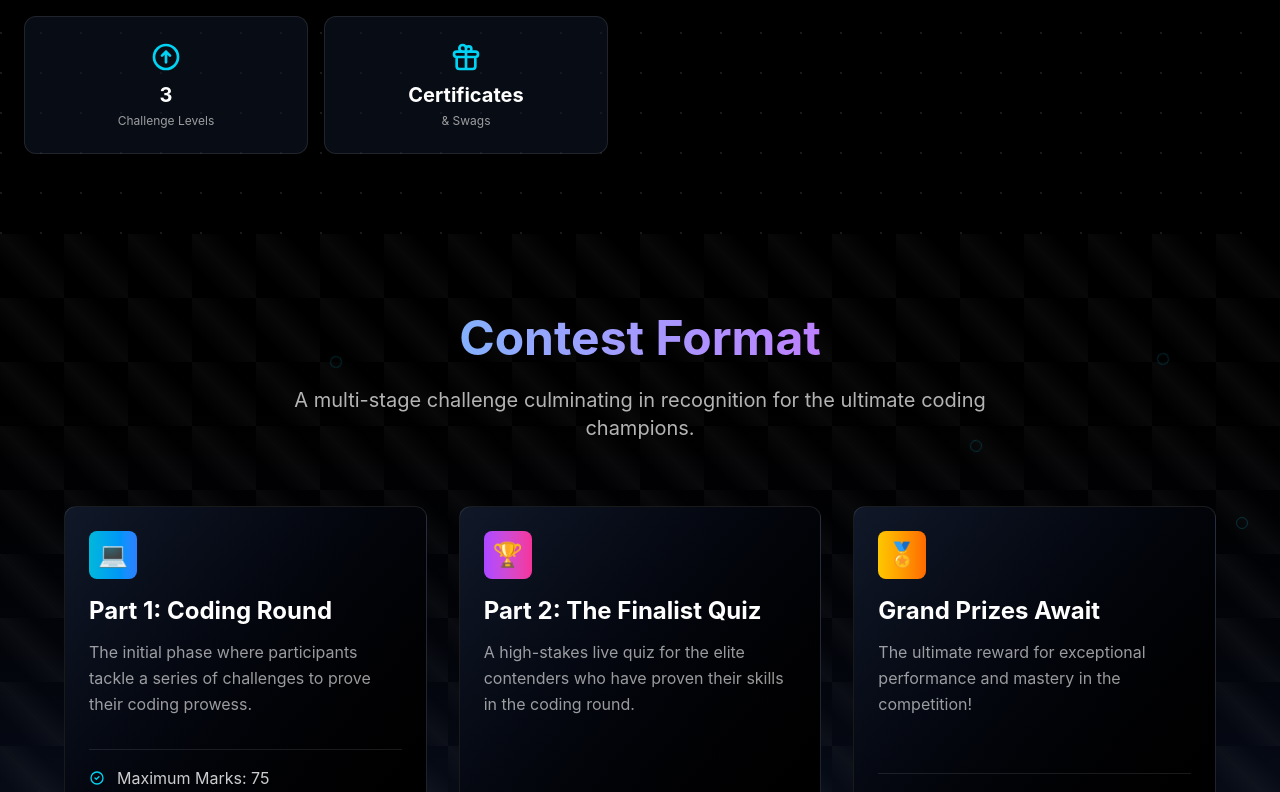
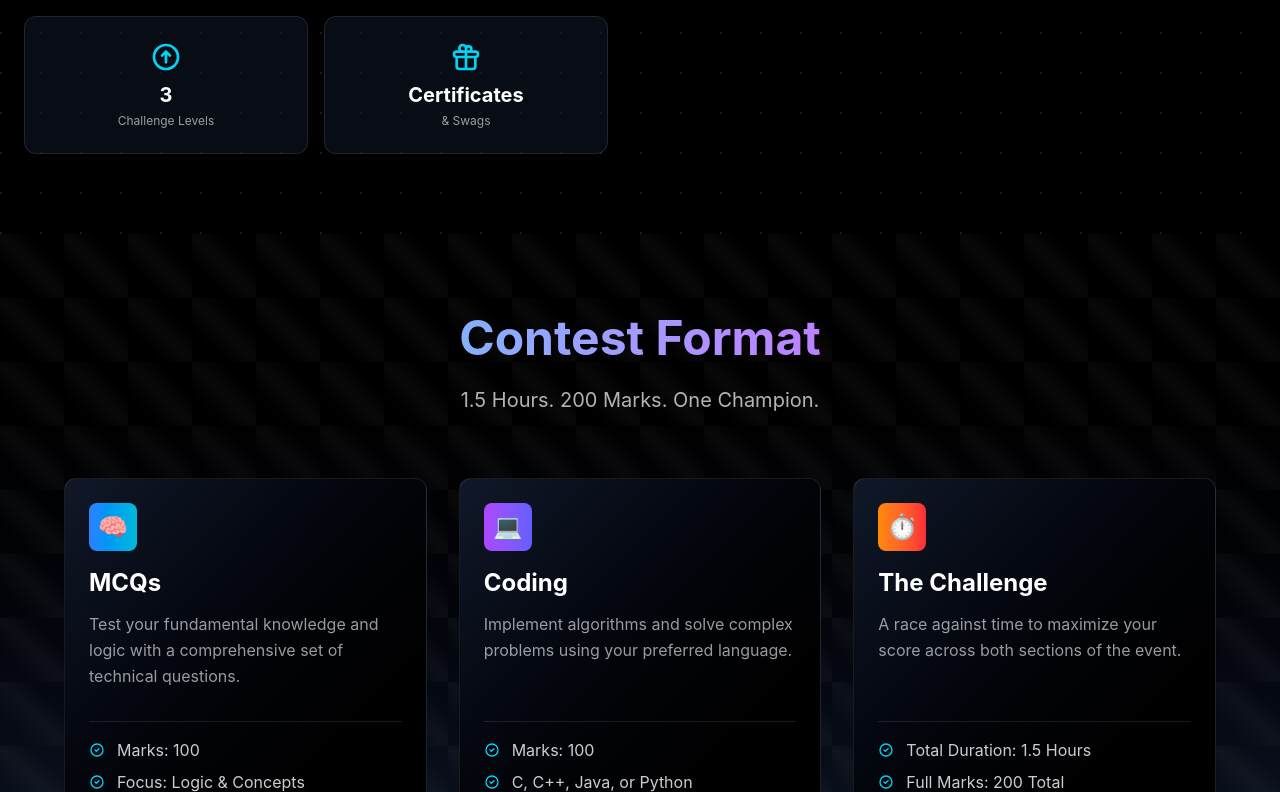
Before and after one commit to adreerajdas/Techphoria, a Next.js app: page / in a window 1280 px wide. Shown: the part 2008-2800 px from the top of the page. Built offline with nearby package versions, Linux system fonts and the light colour scheme.

Commit message:
FINAL DONE

```diff
--- a/src/components/About.tsx
+++ b/src/components/About.tsx
@@ -164,7 +164,7 @@ const About = () => {
 
   // Stats data now includes icons
   const stats = [
-    { number: '1', label: 'Hours of Coding', Icon: ClockIcon },
+    { number: '1.5', label: 'Hours of Coding', Icon: ClockIcon },
     { number: 'Individual', label: 'Participation', Icon: UsersIcon },
     { number: '3', label: 'Challenge Levels', Icon: TrophyIcon },
     { number: 'Certificates', label: '& Swags', Icon: GiftIcon },
--- a/src/components/Footer.tsx
+++ b/src/components/Footer.tsx
@@ -7,7 +7,7 @@ export const Footer = () => (
     </div>
     <div className="container mx-auto px-6 relative z-10">
       <div className="text-center">
-          <div className="flex justify-center items-center space-x-2 mb-6">
+        <div className="flex justify-center items-center space-x-2 mb-6">
           <div className="w-3 h-3 bg-cyan-400 rounded-full animate-pulse"></div>
           <h3 className="text-2xl font-bold text-white">TechPhoria <span className="text-cyan-400">Session 2025-26</span></h3>
         </div>
@@ -19,10 +19,9 @@ export const Footer = () => (
         {/* Contact Information Section */}
         <div className="flex flex-col sm:flex-row justify-center items-center space-y-4 sm:space-y-0 sm:space-x-6 mb-8">
           <a
-            href="mailto:techphorias3@gmail.com"
+            href="mailto:techphorias2@gmail.com"
             className="text-white/60 hover:text-cyan-400 transition-colors duration-300 flex items-center space-x-2"
           >
-            {/* You can add an email icon here if you want */}
             <span>Email us: techphorias2@gmail.com</span>
           </a>
           <span className="hidden sm:block text-white/30">|</span>
@@ -30,13 +29,18 @@ export const Footer = () => (
             href="tel:+919802066376"
             className="text-white/60 hover:text-cyan-400 transition-colors duration-300 flex items-center space-x-2"
           >
-            {/* You can add a phone icon here if you want */}
             <span>Contact: +91 9802066376</span>
           </a>
         </div>
 
+        <div className="space-y-2">
           <div className="text-white/40 text-sm">
-          © 2025 TechPhoria. All rights reserved.
+            © 2025 TechPhoria. All rights reserved.
+          </div>
+          {/* Credit Section */}
+          <div className="text-white/30 text-[2 0px] tracking-widest font-medium">
+            Website Made By <span className="text-white/50">ADREERAJ DAS</span>
+          </div>
         </div>
       </div>
     </div>
--- a/src/components/Format.tsx
+++ b/src/components/Format.tsx
@@ -1,44 +1,43 @@
 import React from 'react';
-import { TiltCard } from './TiltCard'; // Assuming TiltCard is in the same directory
+import { TiltCard } from './TiltCard';
 
 export const Format = () => {
   const contestStages = [
     {
-      icon: '💻',
-      title: 'Part 1: Coding Round',
-      description: 'The initial phase where participants tackle a series of challenges to prove their coding prowess.',
+      icon: '🧠',
+      title: 'MCQs',
+      description: 'Test your fundamental knowledge and logic with a comprehensive set of technical questions.',
       details: [
-        'Maximum Marks: 75',
-        'Scoring is based on passed test cases.',
-        'Highest score per challenge is considered.',
+        'Marks: 100',
+        'Focus: Logic & Concepts',
+        'Duration: Part of the 1.5h slot',
       ],
-      color: 'from-cyan-500 to-blue-500',
+      color: 'from-blue-500 to-cyan-500',
     },
     {
-      icon: '🏆',
-      title: 'Part 2: The Finalist Quiz',
-      description: 'A high-stakes live quiz for the elite contenders who have proven their skills in the coding round.',
+      icon: '💻',
+      title: 'Coding',
+      description: 'Implement algorithms and solve complex problems using your preferred language.',
       details: [
-        'Eligibility: Top 20 Participants',
-        'Maximum Marks: 25',
-        'Format: LIVE On-Camera Quiz.',
+        'Marks: 100',
+        'C, C++, Java, or Python',
+        'Real-time test case validation',
       ],
-      color: 'from-purple-500 to-pink-500',
+      color: 'from-purple-500 to-indigo-500',
     },
     {
-      icon: '🏅',
-      title: 'Grand Prizes Await',
-      description: 'The ultimate reward for exceptional performance and mastery in the competition!',
+      icon: '⏱️',
+      title: 'The Challenge',
+      description: 'A race against time to maximize your score across both sections of the event.',
       details: [
-        'Top 3 Finalists will receive prizes.',
-        'Recognizing outstanding coding and quiz skills.',
-        'Be among the best to win!',
+        'Total Duration: 1.5 Hours',
+        'Full Marks: 200 Total',
+        'Ranked by speed & accuracy',
       ],
-      color: 'from-yellow-400 to-orange-500',
+      color: 'from-orange-400 to-red-500',
     },
   ];
 
-  // --- NEW: Define animation keyframes as a string ---
   const keyframes = `
     @keyframes text-gradient {
       0% { background-position: 0% 50%; }
@@ -49,40 +48,23 @@ export const Format = () => {
 
   return (
     <section id="formats" className="py-20 bg-gradient-to-b from-black to-gray-900 relative overflow-hidden">
-      {/* --- NEW: Inject the keyframes into a style tag --- */}
       <style>{keyframes}</style>
 
       {/* Background decorative elements */}
       <div className="absolute inset-0 bg-[linear-gradient(45deg,transparent_25%,rgba(255,255,255,0.03)_50%,transparent_75%,transparent_100%)] bg-[size:64px_64px]"></div>
-      <div className="absolute inset-0">
-        {[...Array(12)].map((_, i) => (
-          <div
-            key={i}
-            className="absolute w-3 h-3 border border-cyan-400/20 rounded-full"
-            style={{
-              left: `${Math.random() * 100}%`,
-              top: `${Math.random() * 100}%`,
-              animation: `spin ${10 + Math.random() * 20}s linear ${Math.random() * 5}s infinite`,
-            }}
-          />
-        ))}
-      </div>
 
       <div className="container mx-auto px-6 relative z-10">
-        {/* Main Header */}
         <div className="text-center mb-16">
           <h2 className="text-4xl md:text-5xl font-bold mb-6">
-            {/* --- MODIFIED: Added classes to the span for the animation --- */}
             <span className="bg-clip-text text-transparent bg-gradient-to-r from-cyan-400 to-purple-400 bg-[size:200%_auto] animate-[text-gradient_3s_ease_infinite]">
               Contest Format
             </span>
           </h2>
           <p className="text-xl text-white/70 max-w-3xl mx-auto">
-            A multi-stage challenge culminating in recognition for the ultimate coding champions.
+            1.5 Hours. 200 Marks. One Champion.
           </p>
         </div>
 
-        {/* Contest Stages & Prizes Cards */}
         <div className="grid grid-cols-1 md:grid-cols-2 lg:grid-cols-3 gap-8 max-w-6xl mx-auto">
           {contestStages.map((stage) => (
             <TiltCard key={stage.title} className="group">
@@ -100,7 +82,9 @@ export const Format = () => {
                   <ul className="space-y-2 text-white/80">
                     {stage.details.map((detail) => (
                       <li key={detail} className="flex items-center">
-                        <svg className="w-4 h-4 mr-3 text-cyan-400 flex-shrink-0" fill="none" stroke="currentColor" viewBox="0 0 24 24" xmlns="http://www.w3.org/2000/svg"><path strokeLinecap="round" strokeLinejoin="round" strokeWidth="2" d="M9 12l2 2 4-4m6 2a9 9 0 11-18 0 9 9 0 0118 0z"></path></svg>
+                        <svg className="w-4 h-4 mr-3 text-cyan-400 flex-shrink-0" fill="none" stroke="currentColor" viewBox="0 0 24 24">
+                          <path strokeLinecap="round" strokeLinejoin="round" strokeWidth="2" d="M9 12l2 2 4-4m6 2a9 9 0 11-18 0 9 9 0 0118 0z" />
+                        </svg>
                         <span>{detail}</span>
                       </li>
                     ))}
--- a/src/components/Schedule.tsx
+++ b/src/components/Schedule.tsx
@@ -18,7 +18,7 @@ export const Schedule = () => {
     {
       icon: '💻',
       title: 'Platform - Round 1',
-      content: 'HackerRank (Click the "Get Started" button to begin) • 50 Coding Problems • 75 Total Marks'
+      content: 'HackerRank (Click the "Get Started" button to begin) • Coding Problems • 200 Total Marks'
     },
     {
       icon: '🔑',
@@ -28,7 +28,7 @@ export const Schedule = () => {
     {
       icon: '⏱️',
       title: 'Competition Duration',
-      content: '60 minutes to complete all coding challenges. Manage your time effectively to attempt all challenges.'
+      content: '90 minutes to complete all coding challenges. Manage your time effectively to attempt all challenges.'
     },
     {
       icon: '⚙️',
@@ -38,7 +38,7 @@ export const Schedule = () => {
     {
       icon: '🎯',
       title: 'Challenge Types',
-      content: '50 coding challenges covering various difficulty levels (easy to advanced). Read problem statements carefully.'
+      content: 'Challenges covering various difficulty levels (easy to advanced). Read problem statements carefully.'
     },
     {
       icon: '📤',
```
